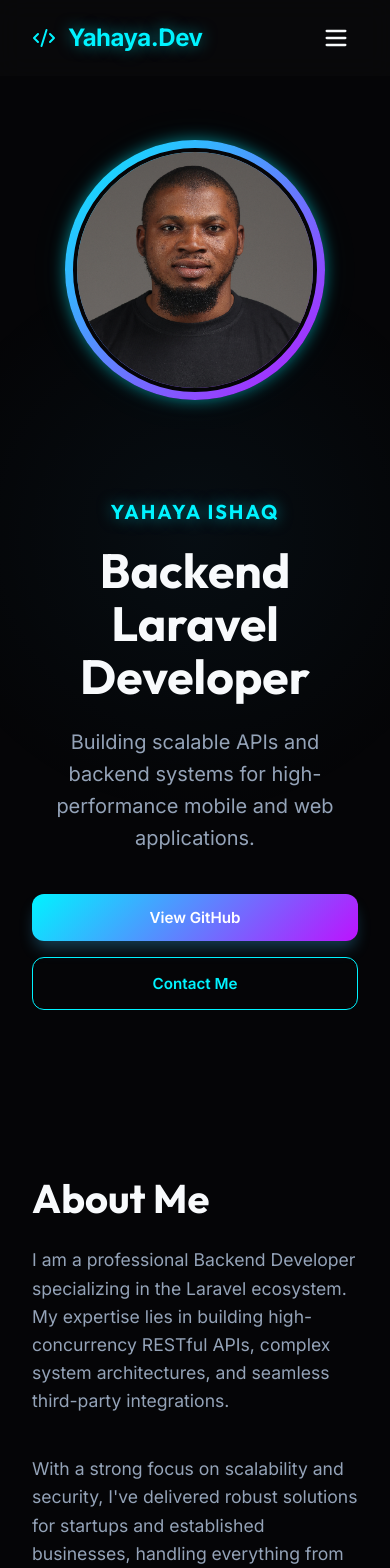
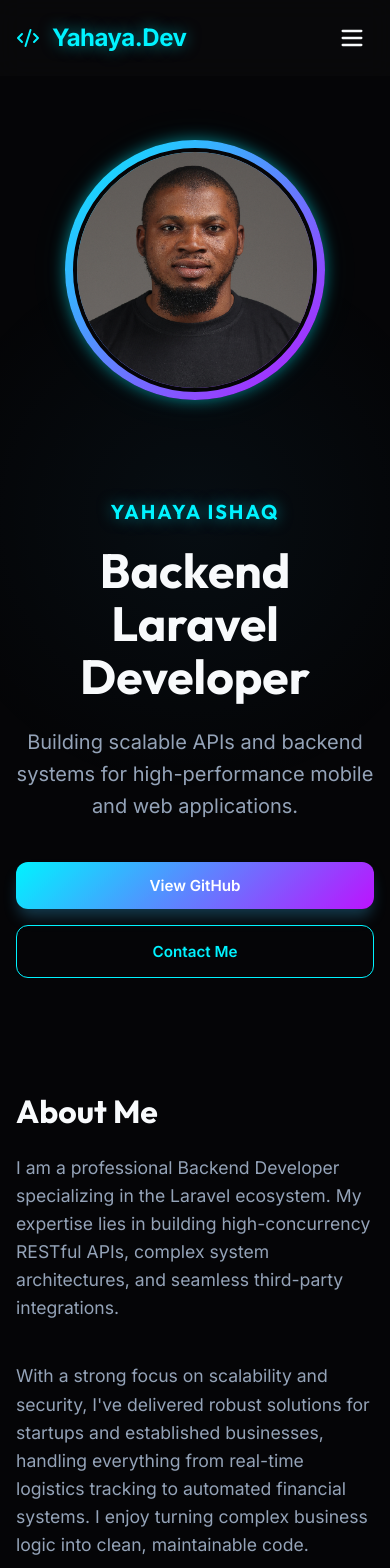
Before and after one commit to isoftdevl/my-personal, a React (Vite) app: page / in a window 390 px wide. Shown: the top 1568 px of the page. Built offline with nearby package versions, Linux system fonts and the light colour scheme.

Commit message:
fix: improve mobile spacing and contact section responsiveness

```diff
--- a/src/App.css
+++ b/src/App.css
@@ -224,6 +224,18 @@ html {
   margin-bottom: 4rem;
 }
 
+@media (max-width: 768px) {
+  .section-title {
+    font-size: 2rem;
+  }
+  .section-subtitle {
+    margin-bottom: 2rem;
+  }
+  .projects-grid {
+    grid-template-columns: 1fr;
+  }
+}
+
 /* Project Card Details */
 .project-card {
   padding: 2rem;
@@ -413,6 +425,7 @@ html {
 .contact-btn {
   display: flex;
   align-items: center;
+  justify-content: center;
   gap: 1rem;
   background: linear-gradient(135deg, var(--accent-blue), var(--accent-purple));
   color: white;
@@ -442,6 +455,23 @@ html {
 .social-icon:hover {
   color: var(--accent-blue);
   transform: translateY(-3px);
+}
+
+@media (max-width: 768px) {
+  .contact-card {
+    padding: 2rem 1.25rem;
+  }
+  .contact-card h2 {
+    font-size: 2rem;
+  }
+  .contact-btn {
+    width: 100%;
+    padding: 1rem 1.5rem;
+  }
+  .contact-links {
+    width: 100%;
+    gap: 1.5rem;
+  }
 }
 
 @media (max-width: 968px) {
--- a/src/index.css
+++ b/src/index.css
@@ -158,6 +158,12 @@ section {
   padding: 6rem 0;
 }
 
+@media (max-width: 768px) {
+  section {
+    padding: 3rem 0;
+  }
+}
+
 @keyframes fadeIn {
   from { opacity: 0; transform: translateY(20px); }
   to { opacity: 1; transform: translateY(0); }
@@ -201,4 +207,8 @@ section {
     background: var(--glass-bg);
     backdrop-filter: blur(12px);
   }
+
+  .container {
+    padding: 0 1rem;
+  }
 }
```
